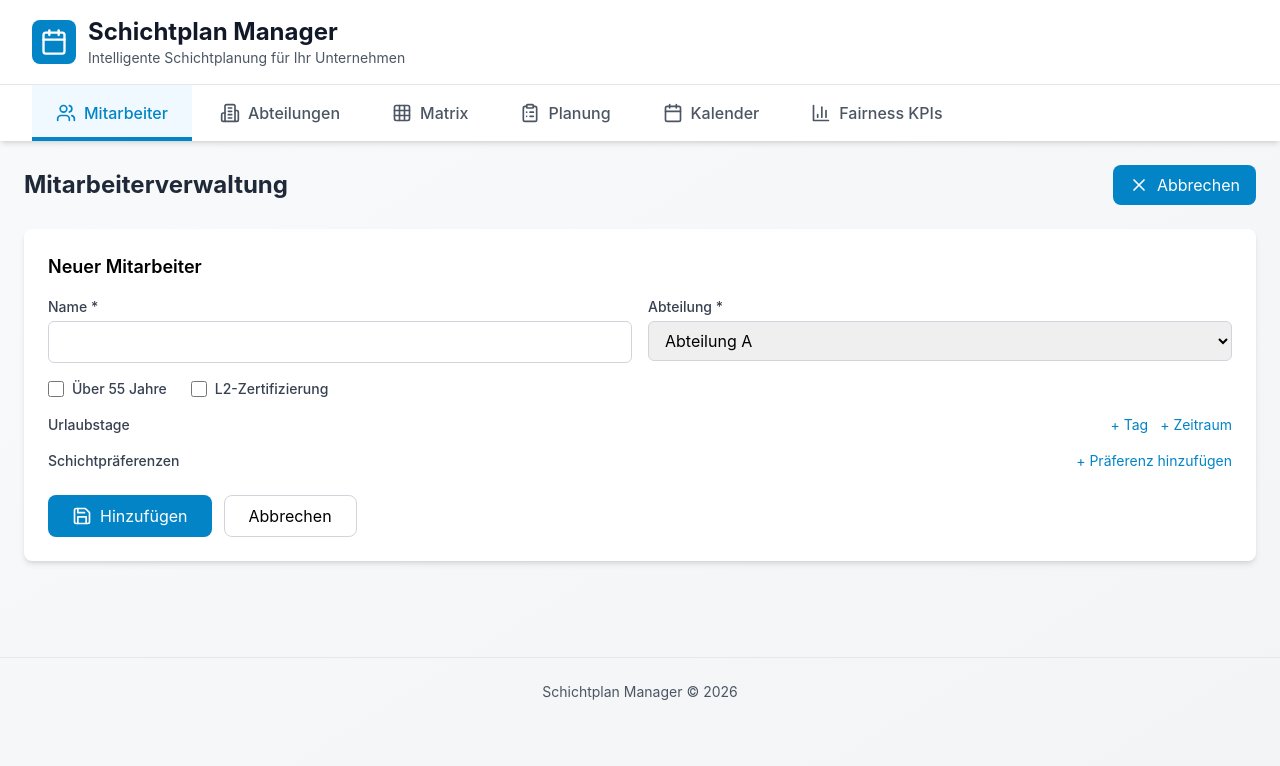
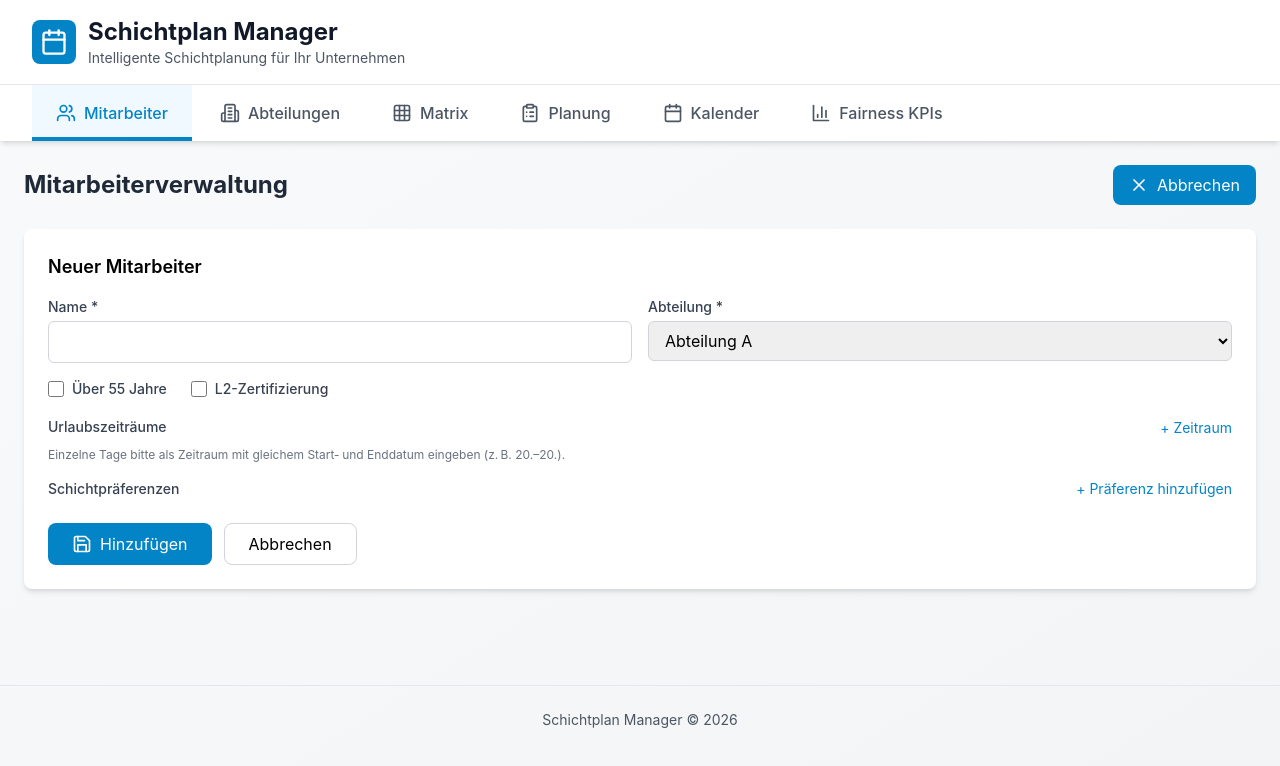
Before and after one commit to leo78787/spv, a React (Vite) app: page / in a window 1280 px wide. Both pictures are taken after a click on the button "Mitarbeiter hinzufügen". Shown: the top 766 px of the page. Built offline with nearby package versions, Linux system fonts and the light colour scheme.

Commit message:
chore(ui): remove single-day vacation input  use ranges only (single day as start=end)

```diff
--- a/src/components/EmployeeManagement.tsx
+++ b/src/components/EmployeeManagement.tsx
@@ -66,28 +66,7 @@ export function EmployeeManagement() {
     setShowAddForm(true);
   };
 
-  const addVacationDay = () => {
-    const newDate = new Date();
-    setFormData(prev => ({
-      ...prev,
-      vacationDays: [...(prev.vacationDays || []), newDate]
-    }));
-  };
 
-  const removeVacationDay = (index: number) => {
-    setFormData(prev => ({
-      ...prev,
-      vacationDays: (prev.vacationDays || []).filter((_, i) => i !== index)
-    }));
-  };
-
-  const updateVacationDay = (index: number, date: string) => {
-    setFormData(prev => {
-      const newVacationDays = [...(prev.vacationDays || [])];
-      newVacationDays[index] = parseDateInput(date);
-      return { ...prev, vacationDays: newVacationDays };
-    });
-  };
 
   const addPreference = () => {
     const newPref: ShiftPreference = {
@@ -209,18 +188,11 @@ export function EmployeeManagement() {
             </label>
           </div>
 
-          {/* Vacation Days + Ranges */}
+{/* Urlaubszeiträume (inkl. eintägiger Bereiche) */}
           <div className="mb-4">
             <div className="flex justify-between items-center mb-2">
-              <label className="block text-sm font-medium text-gray-700">Urlaubstage</label>
-              <div className="flex gap-3">
-                <button
-                  type="button"
-                  onClick={addVacationDay}
-                  className="text-sm text-primary-600 hover:text-primary-700"
-                >
-                  + Tag
-                </button>
+              <label className="block text-sm font-medium text-gray-700">Urlaubszeiträume</label>
+              <div>
                 <button
                   type="button"
                   onClick={addVacationRange}
@@ -232,24 +204,6 @@ export function EmployeeManagement() {
             </div>
 
             <div className="space-y-2">
-              {(formData.vacationDays || []).map((date, index) => (
-                <div key={`d-${index}`} className="flex gap-2 items-center">
-                  <input
-                    type="date"
-                        value={date instanceof Date ? formatDateForInput(date) : ''}
-                    onChange={e => updateVacationDay(index, e.target.value)}
-                    className="flex-1 px-3 py-2 border border-gray-300 rounded-md focus:outline-none focus:ring-2 focus:ring-primary-500"
-                  />
-                  <button
-                    type="button"
-                    onClick={() => removeVacationDay(index)}
-                    className="px-3 py-2 text-red-600 hover:bg-red-50 rounded-md"
-                  >
-                    <Trash2 size={16} />
-                  </button>
-                </div>
-              ))}
-
               {(formData.vacationRanges || []).map((r, index) => (
                 <div key={`r-${index}`} className="flex gap-2 items-center">
                   <div className="flex-1 grid grid-cols-2 gap-2">
@@ -281,8 +235,9 @@ export function EmployeeManagement() {
                   </button>
                 </div>
               ))}
+            </div>
 
-            </div>
+            <div className="mt-2 text-xs text-gray-500">Einzelne Tage bitte als Zeitraum mit gleichem Start‑ und Enddatum eingeben (z. B. 20.–20.).</div>
           </div>
 
           {/* Preferences */}
```
